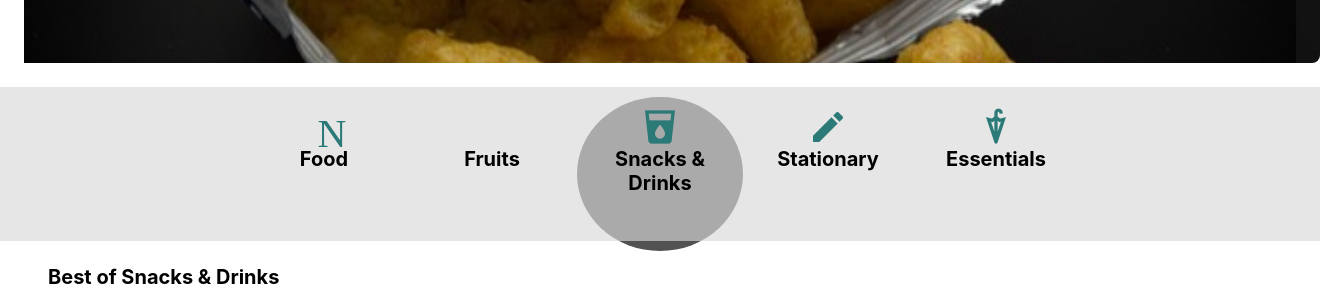
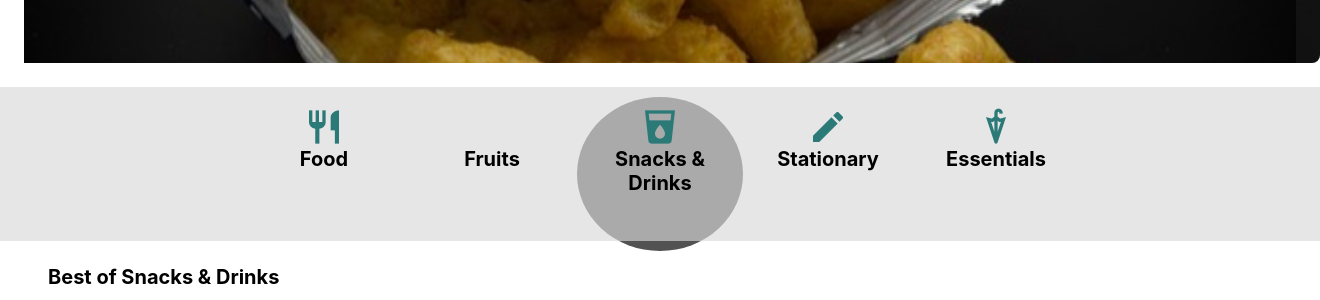
Before and after one commit to jermainesangiwa/goup_project, a PHP site: the page made by grocery s&d.php in a window 1320 px wide; the page is wider, and only the part inside the window is pictured. Shown: the part 362-662 px from the top of that part. Run offline with PHP 8.4, Linux system fonts and the light colour scheme; data that the repository does not hold is empty.

Commit message:
fix: Update category icons and labels for consistency across grocery pages

```diff
--- a/grocery essential.php
+++ b/grocery essential.php
@@ -151,11 +151,11 @@
   <!-- Categories -->
   <section class="cats container" id="cats">
     <div class="cat-card" onclick="window.location.href='grocery food.php'">
-        <i class="material-icons" style="font-size:40px;color:#2b7a78;">fast_food</i>
+        <i class="material-icons" style="font-size:40px;color:#2b7a78;">restaurant</i>
         <div class="label">Food</div>
     </div>
     <div class="cat-card" onclick="window.location.href='grocery fruits.php'">
-        <i class="material-icons" style="font-size:40px;color:#2b7a78;">Nutrition</i>
+        <i class="material-icons" style="font-size:40px;color:#2b7a78;">nutrition</i>
         <div class="label">Fruits</div>
     </div>
     <div class="cat-card" onclick="window.location.href='grocery s&d.php'">
--- a/grocery food.php
+++ b/grocery food.php
@@ -534,11 +534,11 @@
     <!-- Categories -->
     <section class="cats container" id="cats">
         <div class="cat-card active" onclick="window.location.href='grocery food.php'">
-            <i class="material-icons" style="font-size:40px;color:#2b7a78;">fast_food</i>
+            <i class="material-icons" style="font-size:40px;color:#2b7a78;">restaurant</i>
             <div class="label">Food</div>
         </div>
         <div class="cat-card" onclick="window.location.href='grocery fruits.php'">
-                <i class="material-icons" style="font-size:40px;color:#2b7a78;">Nutrition</i>
+                <i class="material-icons" style="font-size:40px;color:#2b7a78;">nutrition</i>
                 <div class="label">Fruits</div>
         </div>
         <div class="cat-card" onclick="window.location.href='grocery s&d.php'">
--- a/grocery fruits.php
+++ b/grocery fruits.php
@@ -534,11 +534,11 @@
     <!-- Categories -->
     <section class="cats container" id="cats">
         <div class="cat-card" onclick="window.location.href='grocery food.php'">
-            <i class="material-icons" style="font-size:40px;color:#2b7a78;">fast_food</i>
+            <i class="material-icons" style="font-size:40px;color:#2b7a78;">restaurant</i>
             <div class="label">Food</div>
         </div>
         <div class="cat-card active" onclick="window.location.href='grocery fruits.php'">
-                <i class="material-icons" style="font-size:40px;color:#2b7a78;">Nutrition</i>
+                <i class="material-icons" style="font-size:40px;color:#2b7a78;">nutrition</i>
                 <div class="label">Fruits</div>
         </div>
         <div class="cat-card" onclick="window.location.href='grocery s&d.php'">
--- a/grocery s&d.php
+++ b/grocery s&d.php
@@ -167,11 +167,11 @@
   <!-- Categories -->
   <section class="cats container" id="cats">
     <div class="cat-card" onclick="window.location.href='grocery food.php'">
-      <i class="material-icons" style="font-size:40px;color:#2b7a78;">fast_food</i>
+      <i class="material-icons" style="font-size:40px;color:#2b7a78;">restaurant</i>
       <div class="label">Food</div>
     </div>
     <div class="cat-card" onclick="window.location.href='grocery fruits.php'">
-      <i class="material-icons" style="font-size:40px;color:#2b7a78;">Nutrition</i>
+      <i class="material-icons" style="font-size:40px;color:#2b7a78;">nutrition</i>
       <div class="label">Fruits</div>
     </div>
     <div class="cat-card active" onclick="window.location.href='grocery s&d.php'">
--- a/grocery stationary.php
+++ b/grocery stationary.php
@@ -167,11 +167,11 @@
   <!-- Categories -->
   <section class="cats container" id="cats">
     <div class="cat-card" onclick="window.location.href='grocery food.php'">
-      <i class="material-icons" style="font-size:40px;color:#2b7a78;">fast_food</i>
+      <i class="material-icons" style="font-size:40px;color:#2b7a78;">restaurant</i>
       <div class="label">Food</div>
     </div>
     <div class="cat-card" onclick="window.location.href='grocery fruits.php'">
-      <i class="material-icons" style="font-size:40px;color:#2b7a78;">Nutrition</i>
+      <i class="material-icons" style="font-size:40px;color:#2b7a78;">nutrition</i>
       <div class="label">Fruits</div>
     </div>
     <div class="cat-card" onclick="window.location.href='grocery s&d.php'">
```
